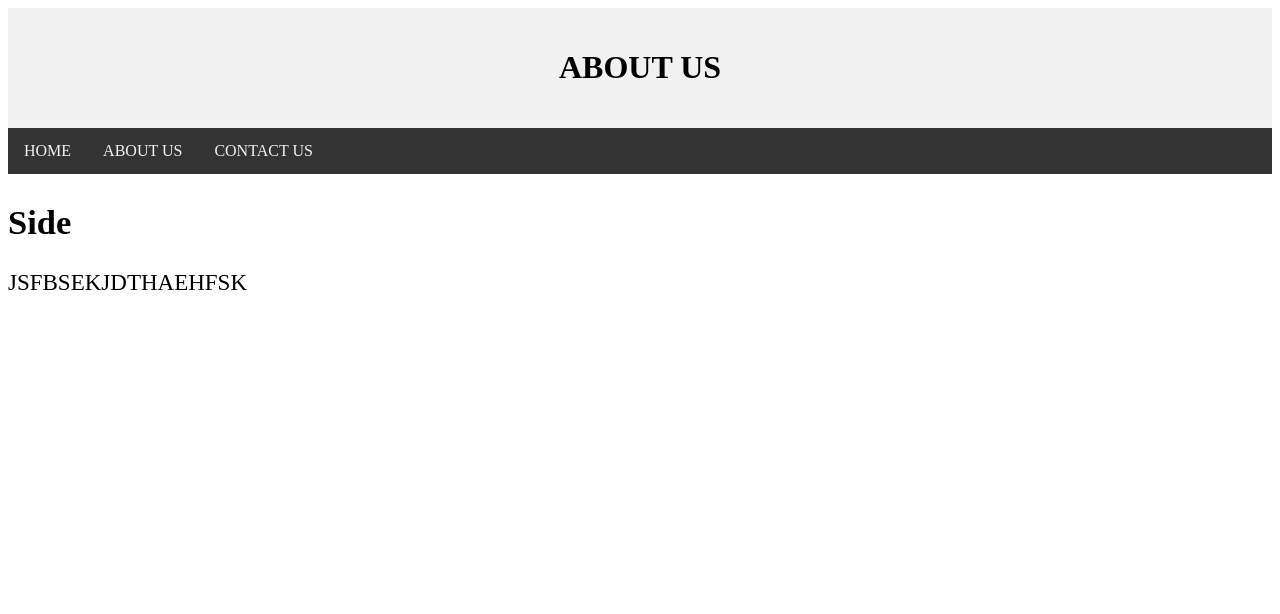
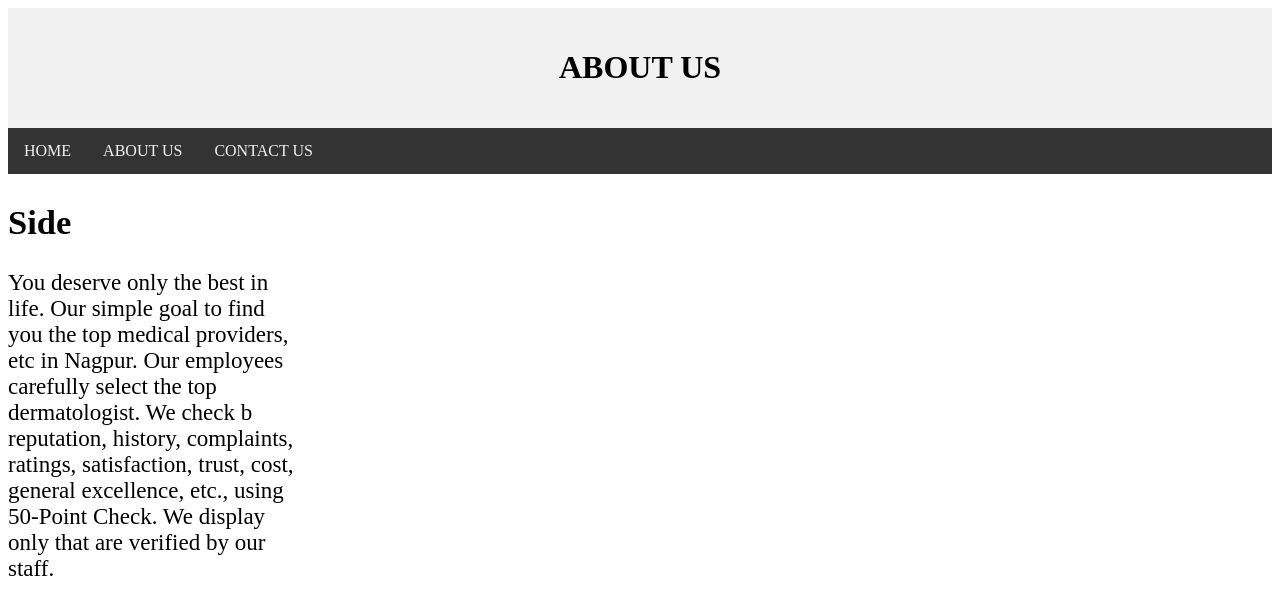
Before and after one commit to mrkamble/DERMATOLOGIST-DETAILS, a plain HTML site: page aboutus.html in a window 1280 px wide. Drawn offline with Linux system fonts and the light colour scheme.

Commit message:
Update aboutus.html

```diff
--- a/aboutus.html
+++ b/aboutus.html
@@ -22,5 +22,5 @@
 <div class="row">
   <div class="column side">
     <h2>Side</h2>
-		<P>JSFBSEKJDTHAEHFSK</P>
+		<P>You deserve only the best in life. Our simple goal to find you the top  medical providers, etc in Nagpur. Our employees carefully select the top dermatologist. We check b reputation, history, complaints, ratings, satisfaction, trust, cost, general excellence, etc., using 50-Point Check. We display only  that are verified by our staff. </P>
   </div>
```
